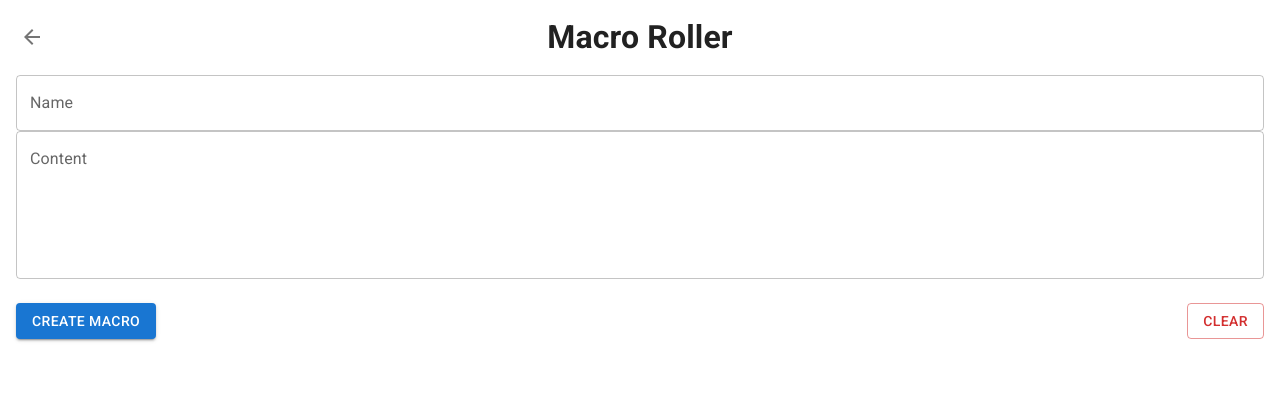
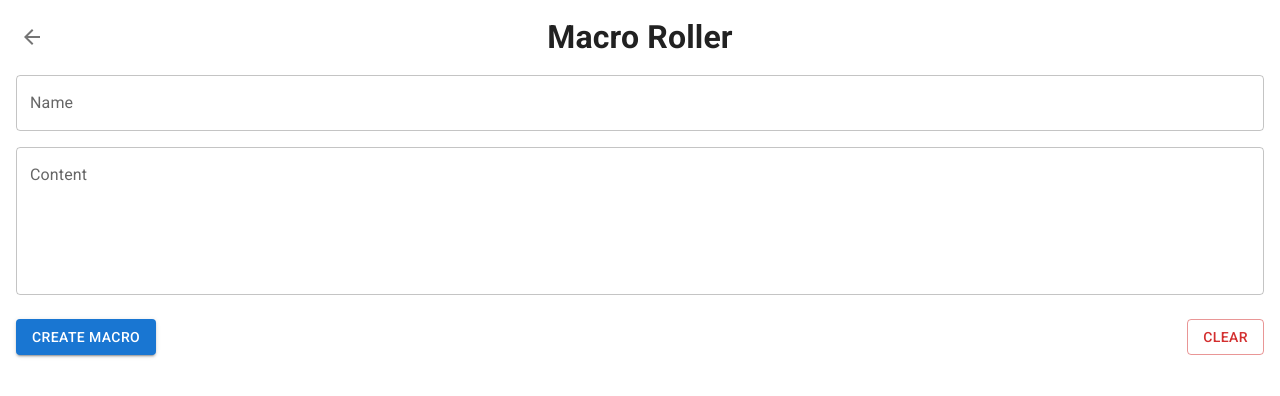
Before and after one commit to liamcal/macro-roller, a React (Create React App) app: page /macro-roller/macro/create in a window 1280 px wide. Shown: the top 396 px of the page. Built offline with nearby package versions, Linux system fonts and the light colour scheme.

Commit message:
Fix spacing in create form

```diff
--- a/src/components/CreateMacro.tsx
+++ b/src/components/CreateMacro.tsx
@@ -46,7 +46,14 @@ const CreateMacro = () => {
     return (
         <div>
             <form onSubmit={handleFormSubmit}>
-                <div style={{ paddingBottom: '1.5rem' }}>
+                <div
+                    style={{
+                        display: 'grid',
+                        rowGap: '1rem',
+                        gridTemplateColumns: '1fr',
+                        paddingBottom: '1.5rem',
+                    }}
+                >
                     <TextField
                         label="Name"
                         fullWidth={true}
```
